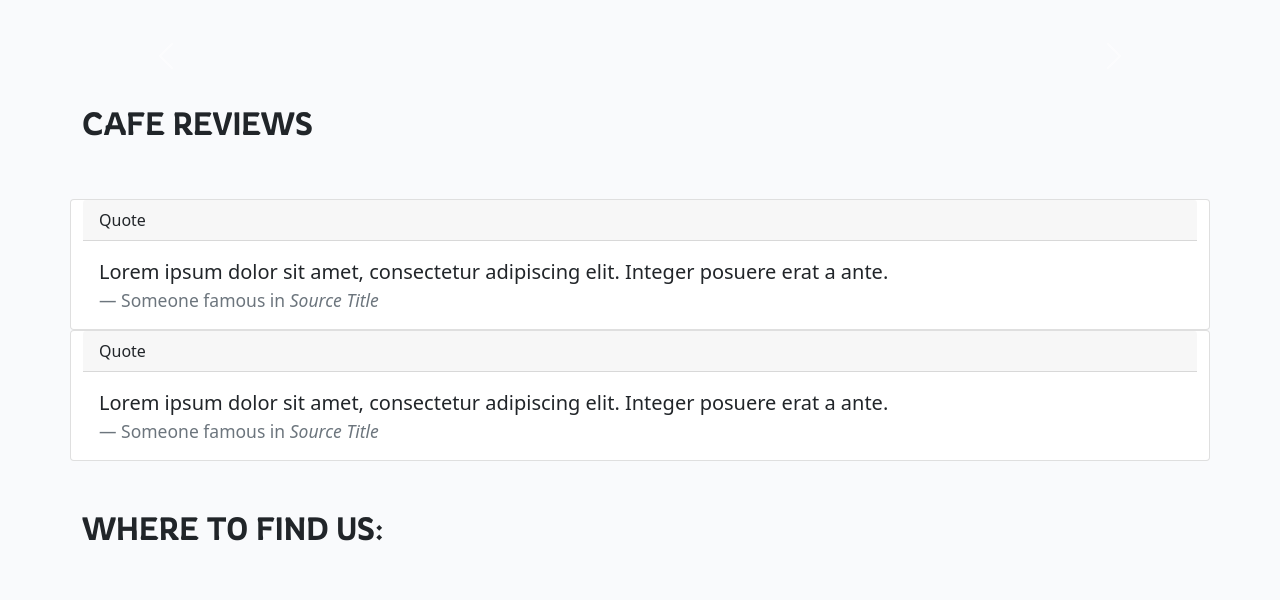
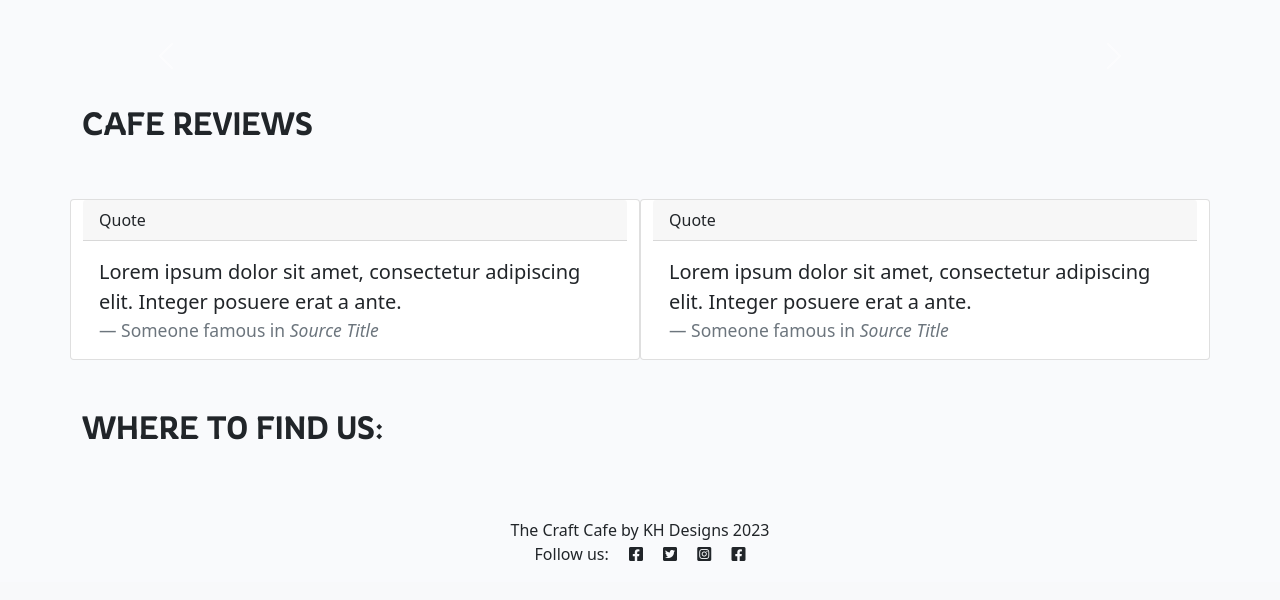
Before and after one commit to quiltingcode/pp4-craft-cafe, a Django app: template templates/index.html in a window 1280 px wide. Shown: the part 2234-2834 px from the top of the page. After the commit the page ends 2795 px from the top, so only its background shows below. Run offline with Django 3.2, Linux system fonts and the light colour scheme; the template is opened without the code that fills it, so the values that code supplies are empty.

Commit message:
Set screensize layout for reviews, two across for medium devices

```diff
--- a/templates/index.html
+++ b/templates/index.html
@@ -139,7 +139,7 @@
         </div>
       </div>
       <div class="row">
-        <div class="card">
+        <div class="card col-12 col-md-6">
           <div class="card-header">
             Quote
           </div>
@@ -150,7 +150,7 @@
             </blockquote>
           </div>
         </div>
-        <div class="card">
+        <div class="card col-12 col-md-6">
           <div class="card-header">
             Quote
           </div>
```
